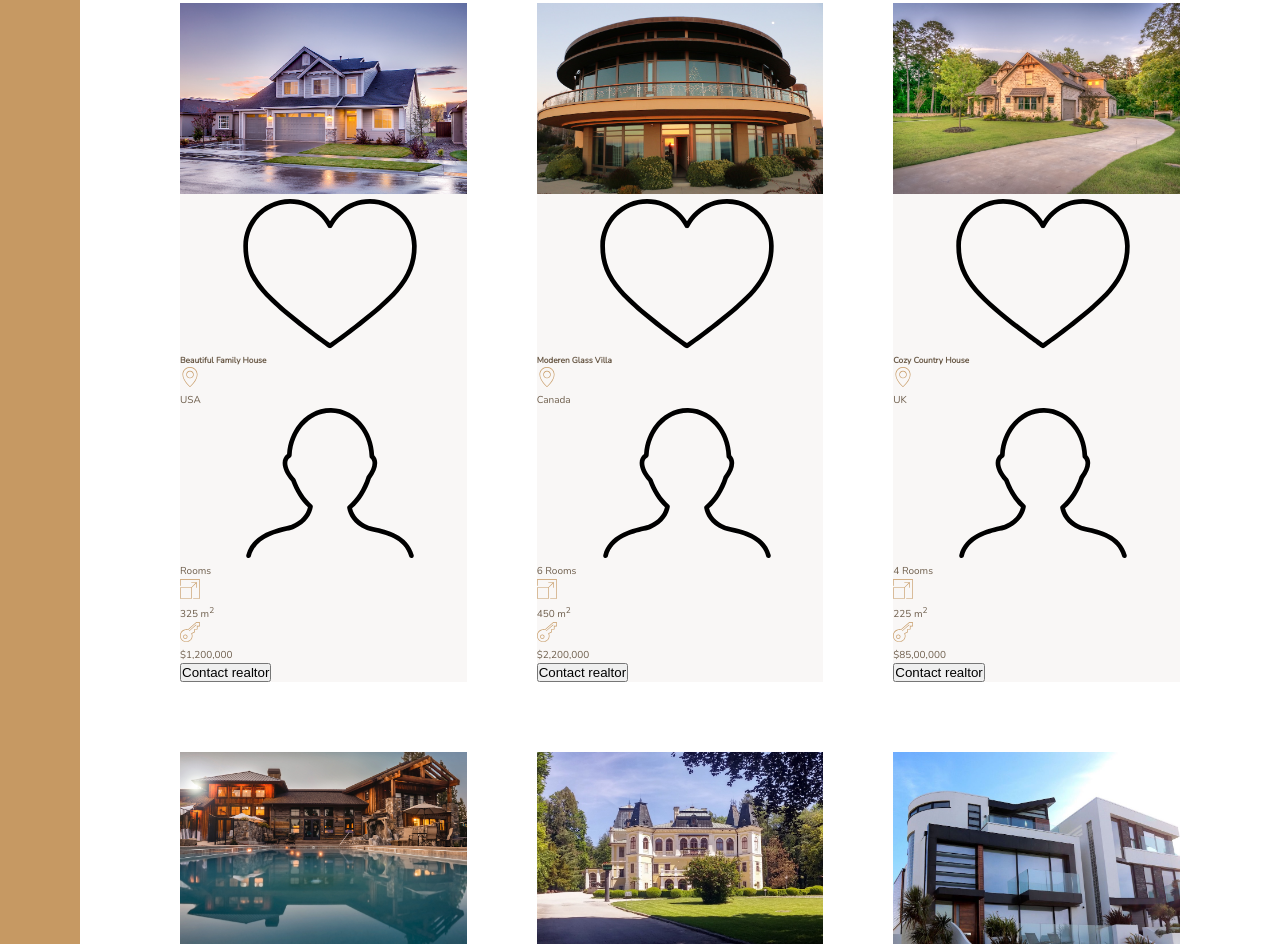
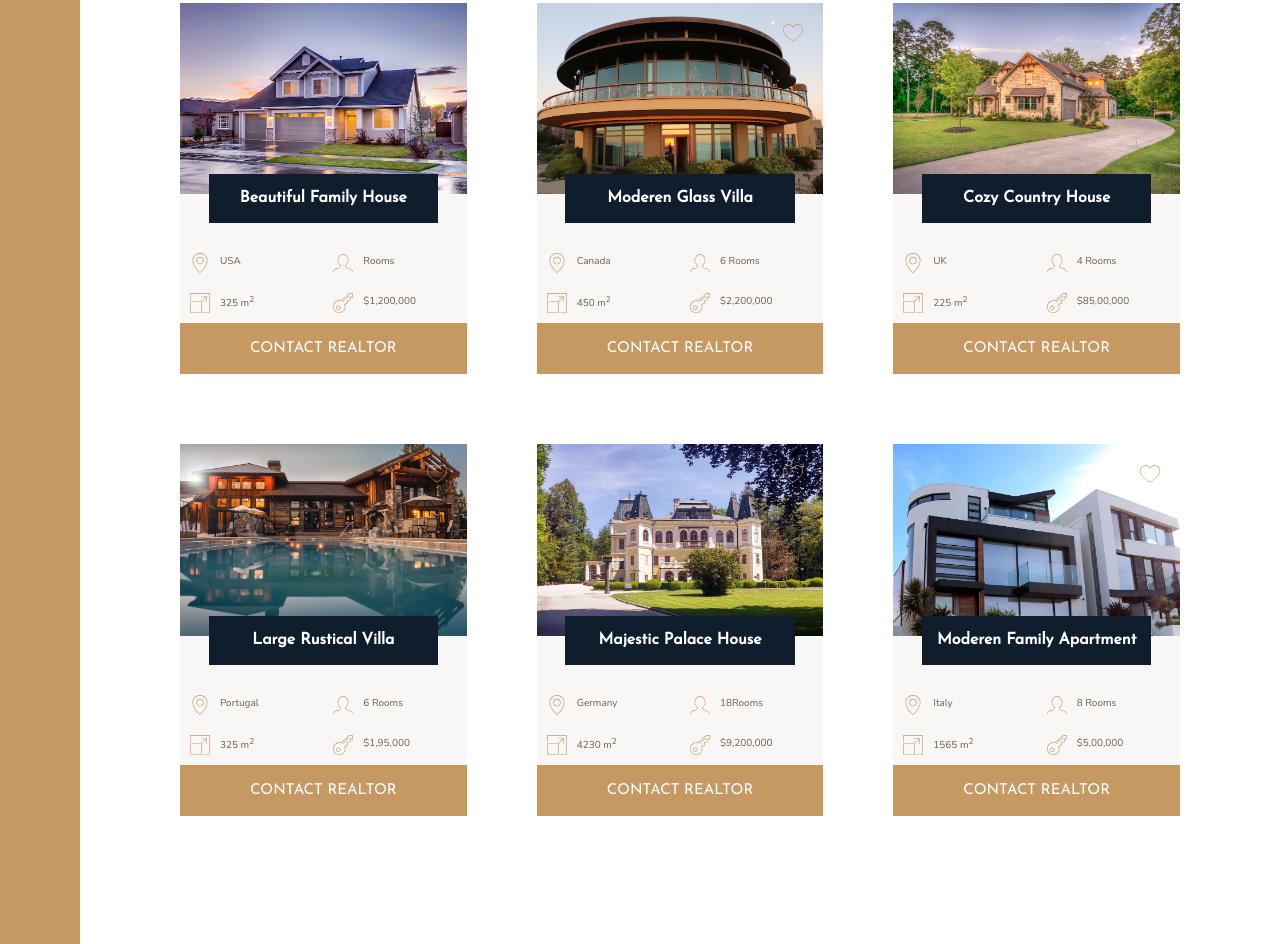
Before and after one commit to sagar-bakshi/realstateweb, a plain HTML site: page index.html in a window 1280 px wide. Shown: the part 1862-2806 px from the top of the page. Drawn offline with nearby package versions, Linux system fonts and the light colour scheme.

Commit message:
complete home section

```diff
--- a/css/style.css
+++ b/css/style.css
@@ -154,13 +154,45 @@ body {
   grid-gap: 7rem; }
 
 .home {
-  background-color: #f9f7f6; }
+  background-color: #f9f7f6;
+  display: grid;
+  grid-template-columns: repeat(2, 1fr);
+  position: relative; }
   .home__img {
-    width: 100%; }
-  .home__like svg, .home__location svg, .home__name svg, .home__area svg, .home__price svg {
+    width: 100%;
+    grid-row: 1/2;
+    grid-column: 1/-1; }
+  .home__like {
+    height: 2rem;
+    width: 2rem;
+    position: absolute;
+    top: 2rem;
+    right: 2rem;
     fill: #c69963;
     height: 2rem;
     width: 2rem; }
+  .home__name {
+    width: 80%;
+    justify-self: center;
+    font-family: "Josefin Sans", sans-serif;
+    font-size: 1.6rem;
+    text-align: center;
+    padding: 1.2rem;
+    grid-row: 2/3;
+    grid-column: 1/-1;
+    color: #fff;
+    background-color: #101d2c;
+    transform: translateY(-2rem); }
+  .home__btn {
+    grid-column: 1/-1; }
+  .home__rooms, .home__location, .home__area, .home__price {
+    display: flex;
+    padding: 1rem; }
+    .home__rooms svg, .home__location svg, .home__area svg, .home__price svg {
+      fill: #c69963;
+      height: 2rem;
+      width: 2rem;
+      margin-right: 1rem; }
 
 .gallery {
   background-color: #54483A;
--- a/index.html
+++ b/index.html
@@ -127,7 +127,7 @@
                     </svg>
                     <p>$1,200,000</p>
                 </div>
-                <button class="cta">Contact realtor</button>
+                <button class="btn home__btn">Contact realtor</button>
             </div>
             <div class="home">
                 <img src="img/house-2.jpeg" alt="house1" class="home__img">
@@ -159,7 +159,7 @@
                     </svg>
                     <p>$2,200,000</p>
                 </div>
-                <button class="cta">Contact realtor</button>
+                <button class="btn home__btn">Contact realtor</button>
             </div>
             <div class="home">
                 <img src="img/house-3.jpeg" alt="house1" class="home__img">
@@ -191,7 +191,7 @@
                     </svg>
                     <p>$85,00,000</p>
                 </div>
-                <button class="cta">Contact realtor</button>
+                <button class="btn home__btn">Contact realtor</button>
             </div>
             <div class="home">
                 <img src="img/house-4.jpeg" alt="house1" class="home__img">
@@ -223,7 +223,7 @@
                     </svg>
                     <p>$1,95,000</p>
                 </div>
-                <button class="cta">Contact realtor</button>
+                <button class="btn home__btn">Contact realtor</button>
             </div>
             <div class="home">
                 <img src="img/house-5.jpeg" alt="house1" class="home__img">
@@ -255,7 +255,7 @@
                     </svg>
                     <p>$9,200,000</p>
                 </div>
-                <button class="cta">Contact realtor</button>
+                <button class="btn home__btn">Contact realtor</button>
             </div>
             <div class="home">
                 <img src="img/house-6.jpeg" alt="house1" class="home__img">
@@ -287,7 +287,7 @@
                     </svg>
                     <p>$5,00,000</p>
                 </div>
-                <button class="cta">Contact realtor</button>
+                <button class="btn home__btn">Contact realtor</button>
             </div>
 
         </section>
--- a/sass/_homes.scss
+++ b/sass/_homes.scss
@@ -9,31 +9,60 @@
 .home{
   background-color: $color-grey-light-1;
 
+  display: grid;
+  grid-template-columns: repeat(2,1fr);
+
+  position: relative;
+
   &__img{
     width : 100%;
+    grid-row: 1/2;
+    grid-column: 1/-1;
   }
 
   &__like{
-
+    height: 2rem;
+    width: 2rem;
+    position: absolute;
+    top: 2rem;
+    right: 2rem;
+    fill: $color-primary;
+    height: 2rem;
+    width: 2rem;
   }
   &__name{
-
+      width: 80%;
+      justify-self: center;
+      font-family: $font-display;
+      font-size: 1.6rem;
+      text-align: center;
+      padding: 1.2rem;
+      grid-row: 2/3;
+      grid-column: 1/-1;
+      color: #fff;
+      background-color: $color-secondary;
+      transform: translateY(-2rem);
   }
 
-  &__like,
+  &__btn{
+    grid-column: 1/-1;
+  }
+
+  &__rooms,
   &__location,
-  &__name,
   &__area,
   &__price{
+    display: flex;
+    padding: 1rem;
       svg {
         fill: $color-primary;
         height: 2rem;
         width: 2rem;
+        margin-right: 1rem;
       }
       p{
 
       }
-
   }
 
 }
```
